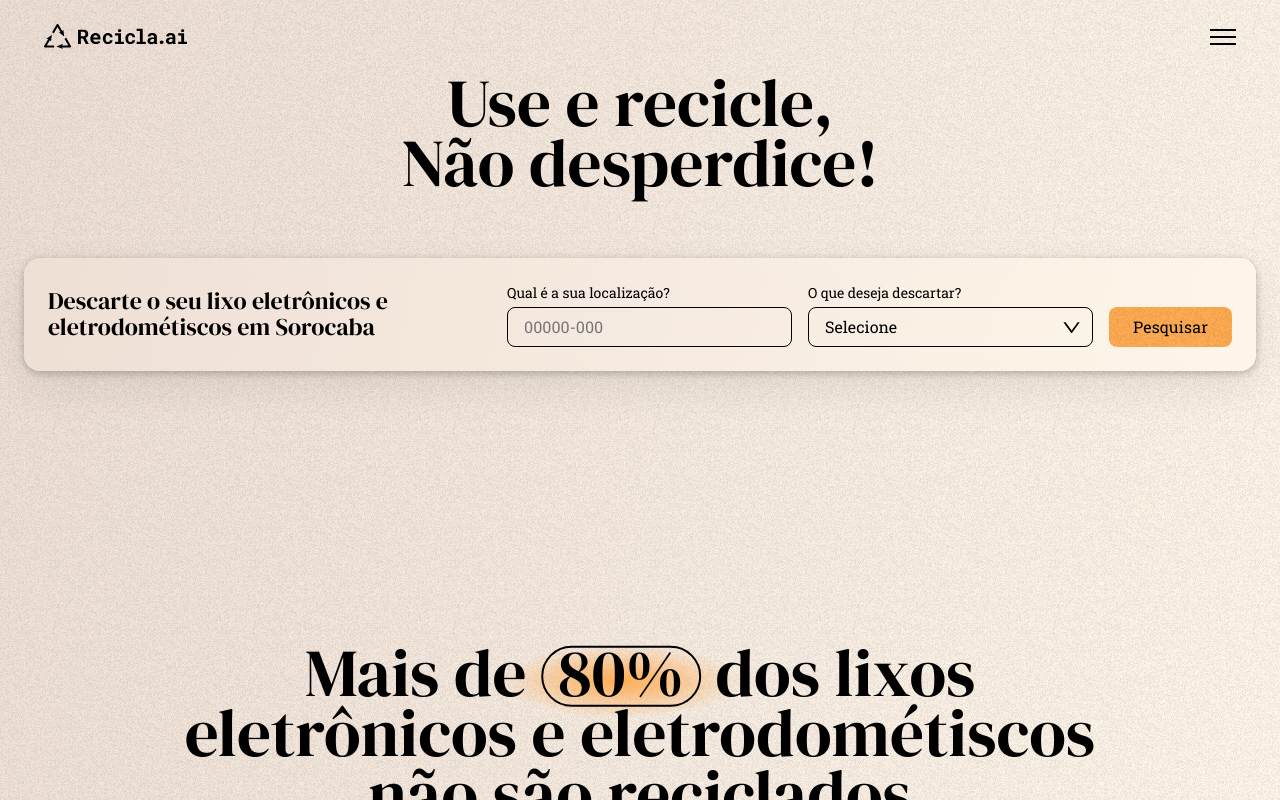
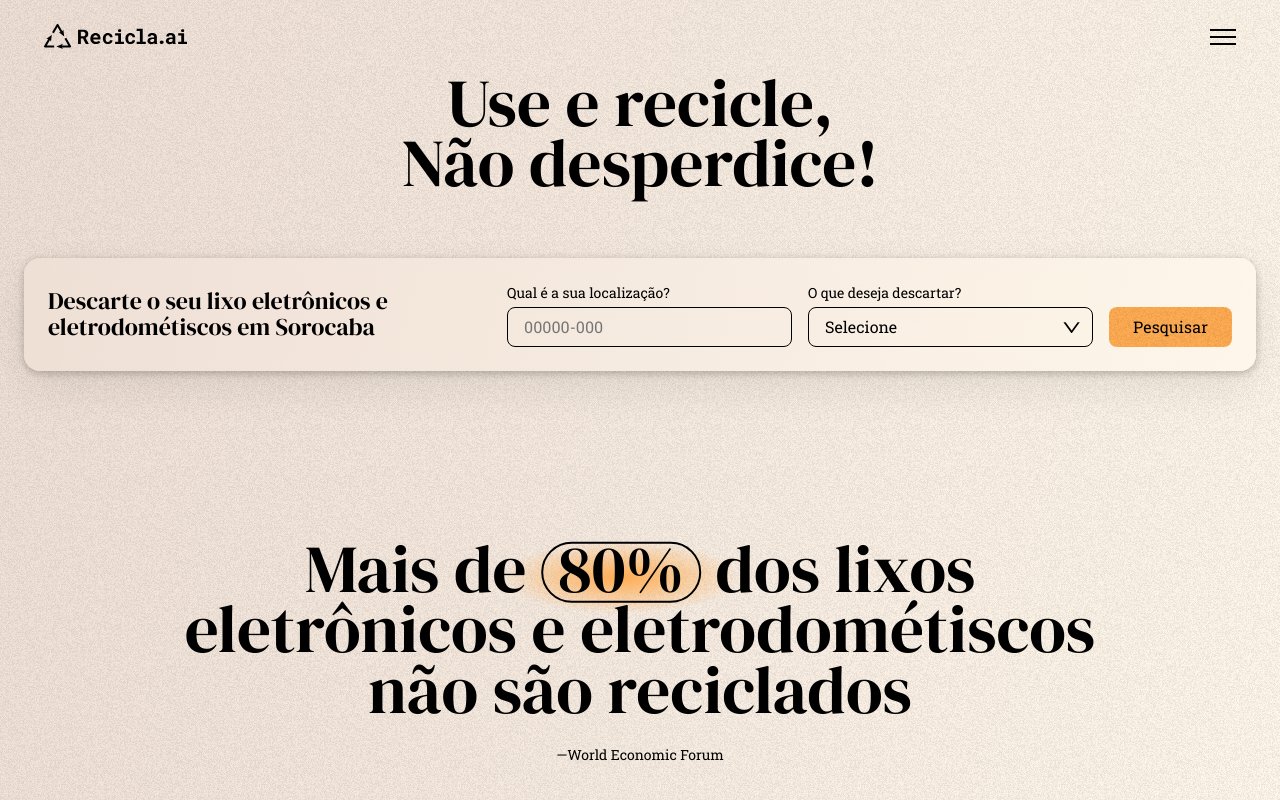
Before and after one commit to facens-fcc/recicla-ai-spring-boot, a React (Vite) app: page / in a window 1280 px wide. Shown: the top 800 px of the page. Built offline with nearby package versions, Linux system fonts and the light colour scheme.

Commit message:
Remove extra spacing

```diff
--- a/src/pages/Home/Home.module.css
+++ b/src/pages/Home/Home.module.css
@@ -1,5 +1,5 @@
 .hero {
-  padding: 0 1.5rem var(--spacing-xxl);
+  padding: 0 1.5rem 0;
 }
 
 .hero__form {
```
